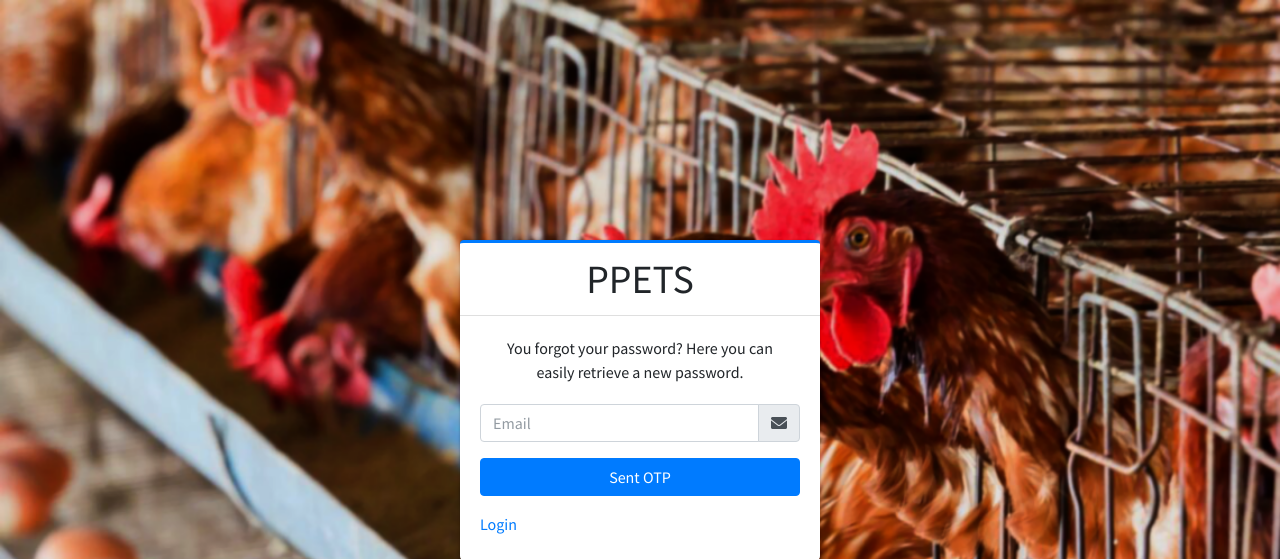
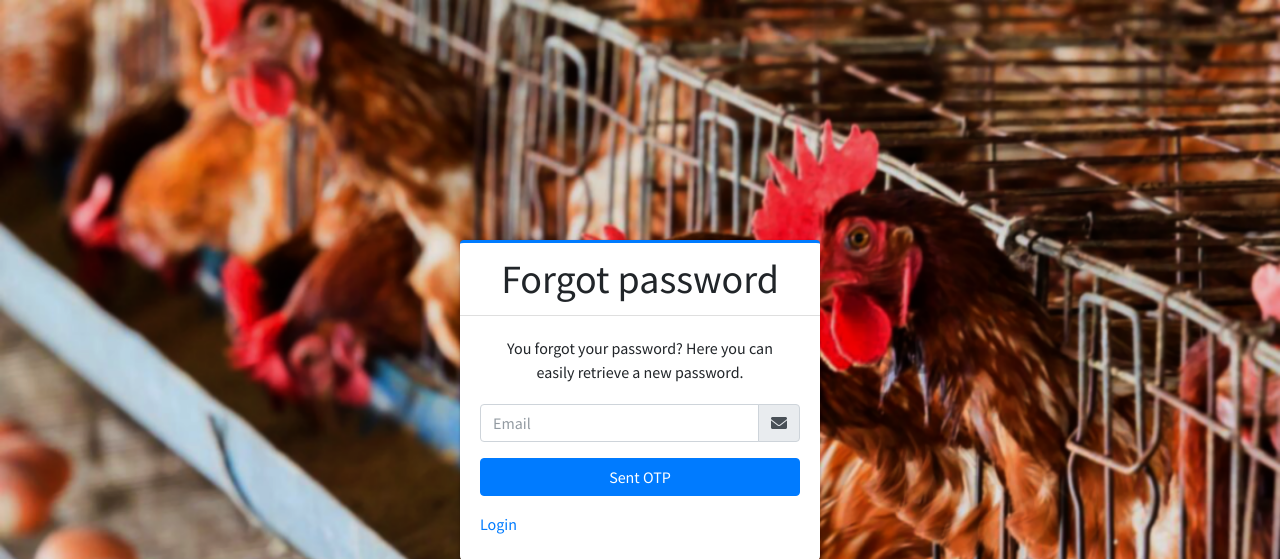
Before and after one commit to deeveraEnchongOfficial/cscs, a PHP site: page /cscs/admin/forgot.php in a window 1280 px wide. Shown: the top 559 px of the page. Run offline with PHP 8.4, Linux system fonts and the light colour scheme; data comes from the database, SQL or seed files in the repository; some libraries are stand-ins or nearby versions.

Commit message:
label fix

```diff
--- a/admin/forgot.php
+++ b/admin/forgot.php
@@ -124,7 +124,7 @@ require 'vendor/PHPMailer/src/SMTP.php';
   <div class="login-box">
     <div class="card card-outline card-primary">
       <div class="card-header text-center">
-        <a href="#" class="h1">PPETS</a>
+        <a href="#" class="h1">Forgot password</a>
       </div>
       <div class="card-body">
         <p class="login-box-msg">You forgot your password? Here you can easily retrieve a new password.</p>
```
